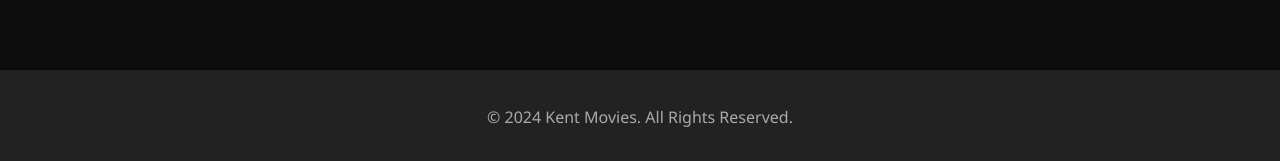
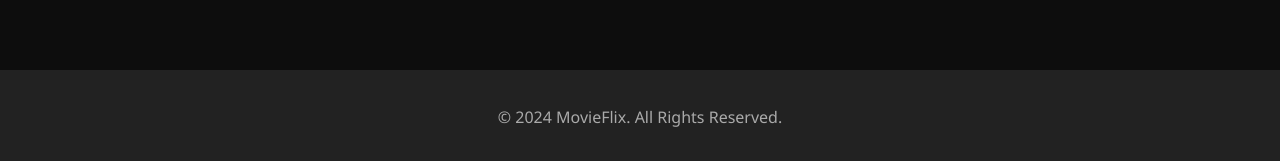
Before and after one commit to Kentelnas2022/kent-movies, a React (Create React App) app: page / in a window 1280 px wide. Shown: the part 636-797 px from the top of the page. Built offline with nearby package versions, Linux system fonts and the light colour scheme; no server answers.

Commit message:
Update Footer.js

```diff
--- a/src/components/Footer.js
+++ b/src/components/Footer.js
@@ -1,11 +1,9 @@
 import React from 'react';
 
-const Footer = () => {
-  return (
-    <footer className="footer">
-      <p>&copy; 2024 Kent Movies. All Rights Reserved.</p>
-    </footer>
-  );
-};
+const Footer = () => (
+  <footer className="footer">
+    <p>© 2024 MovieFlix. All Rights Reserved.</p>
+  </footer>
+);
 
 export default Footer;
```
